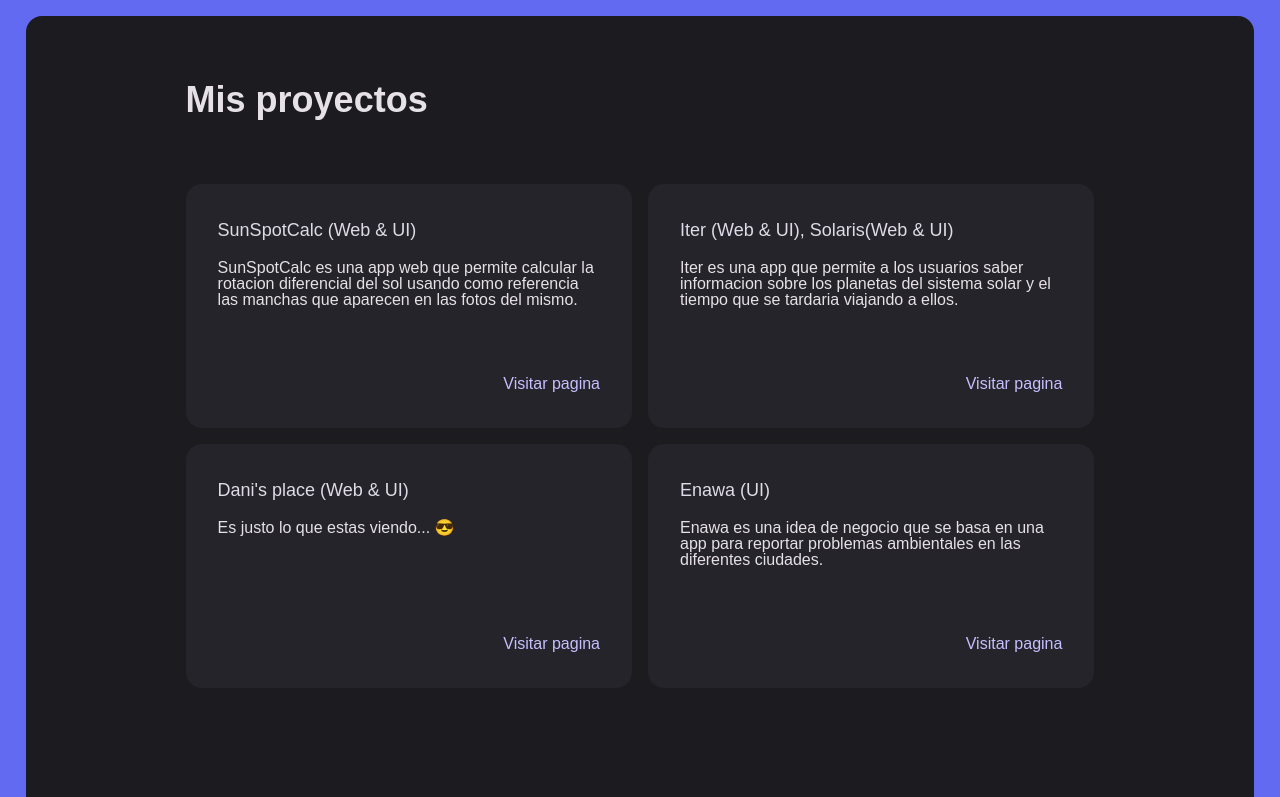
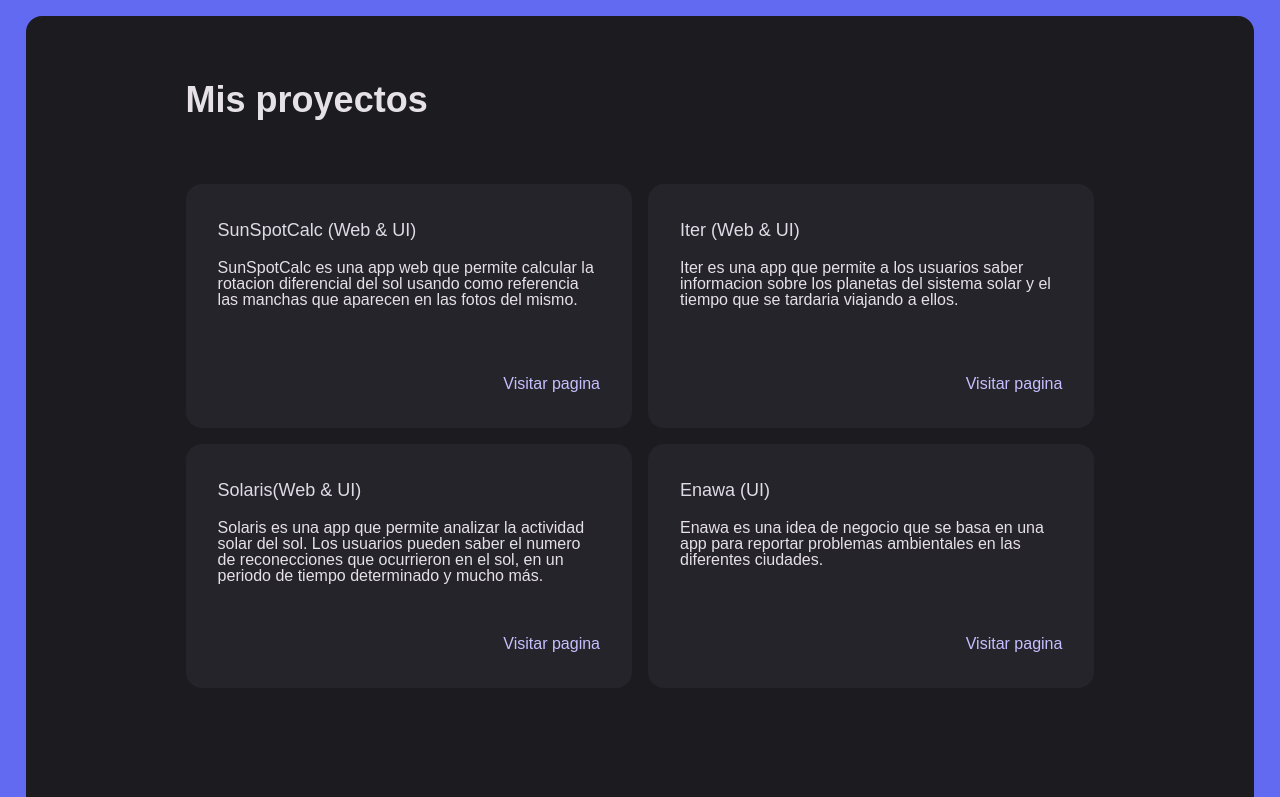
Before and after one commit to daniherreraa/Danis-Place, a Next.js app: page / in a window 1280 px wide. Shown: the part 520-1317 px from the top of the page. Built offline with nearby package versions, Linux system fonts and the light colour scheme; a web font is replaced by a local one.

Commit message:
Update ProjectCard component and page layout

```diff
--- a/app/Components/UI/ProjectCard.jsx
+++ b/app/Components/UI/ProjectCard.jsx
@@ -6,7 +6,8 @@ const ProjectCard = (props) => {
     "CentiApp (Web & UI)",
     `Dani's place (Web & UI)`,
     "Enawa (UI)",
-    "Iter (Web & UI), Solaris(Web & UI)"
+    "Iter (Web & UI)",
+    "Solaris(Web & UI)"
   ];
   const cardDescriptionsArray = [
     "SunSpotCalc es una app web que permite calcular la rotacion diferencial del sol usando como referencia las manchas que aparecen en las fotos del mismo.",
@@ -14,7 +15,7 @@ const ProjectCard = (props) => {
     "Es justo lo que estas viendo... 😎",
     "Enawa es una idea de negocio que se basa en una app para reportar problemas ambientales en las diferentes ciudades.",
     "Iter es una app que permite a los usuarios saber informacion sobre los planetas del sistema solar y el tiempo que se tardaria viajando a ellos.",
-    "Solaris es una app que permite a los usuarios saber el numero de reconecciones que ocurrieron en el sol, en un periodo de tiempo determinado."
+    "Solaris es una app que permite analizar la actividad solar del sol. Los usuarios pueden saber el numero de reconecciones que ocurrieron en el sol, en un periodo de tiempo determinado y mucho más."
   ];
   const cardLinksArray = [
     "https://theskylabteam.github.io/sunspotcalc/#/",
@@ -58,6 +59,7 @@ const ProjectCard = (props) => {
     cardDescription = cardDescriptionsArray[4];
     detailLink = "/iter";
     cardLink = cardLinksArray[3];
+
   } if (props.project == "solaris") {
     cardTitle = cardTitlesArray[5];
     cardDescription = cardDescriptionsArray[5];
--- a/app/page.jsx
+++ b/app/page.jsx
@@ -27,7 +27,7 @@ export default function Home() {
         <div id="projectsContainer" className='grid grid-cols-1 md:grid-cols-1 lg:grid-cols-2 w-full gap-8 pt-8 lg:pt-16 md:pt-8 lg:gap-4 md:gap-4'>
           <ProjectCard project='sunspotcalc'/>
           <ProjectCard project='iter'/>
-          <ProjectCard project='danisplace'/>
+          <ProjectCard project='solaris'/>
           <ProjectCard project='enawa'/>
         </div>
       </div>
```
